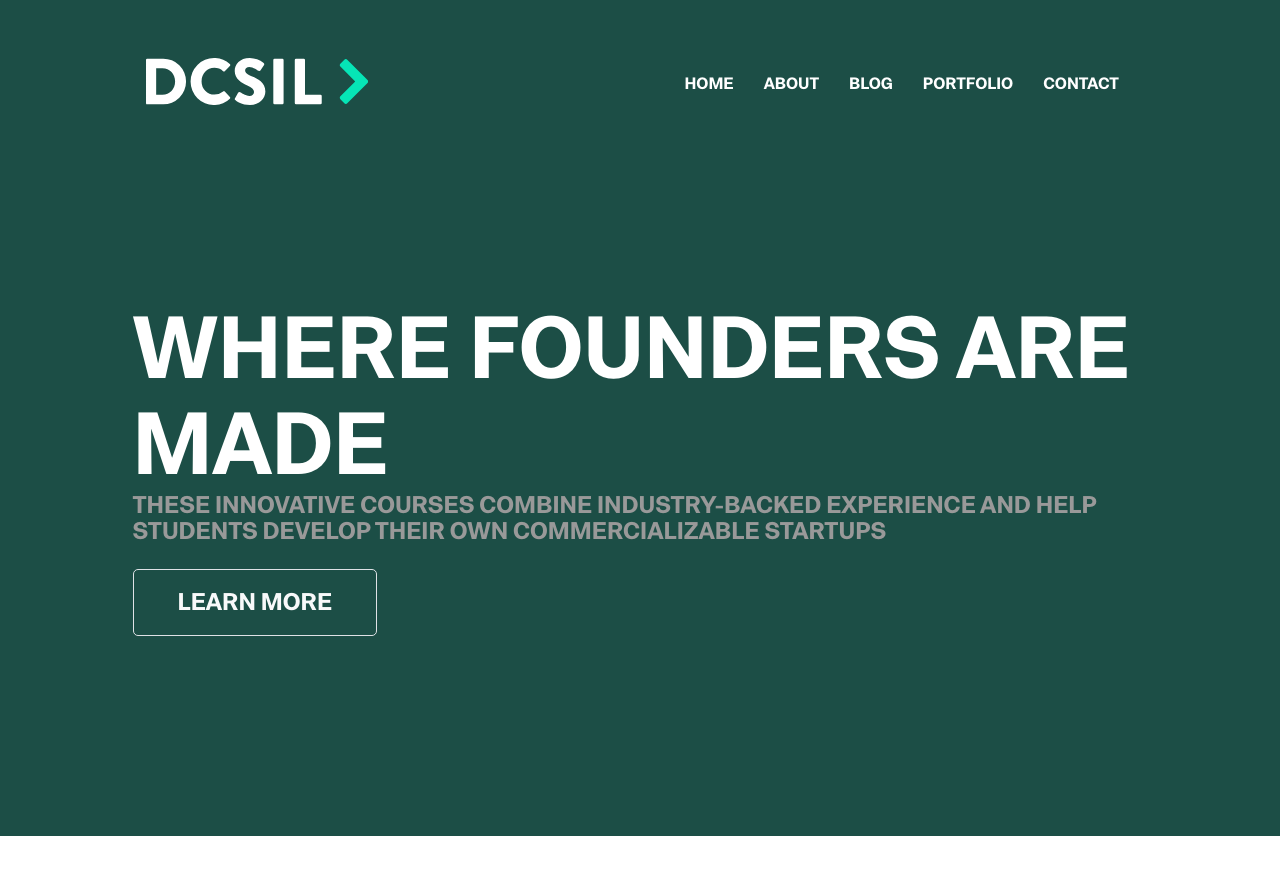
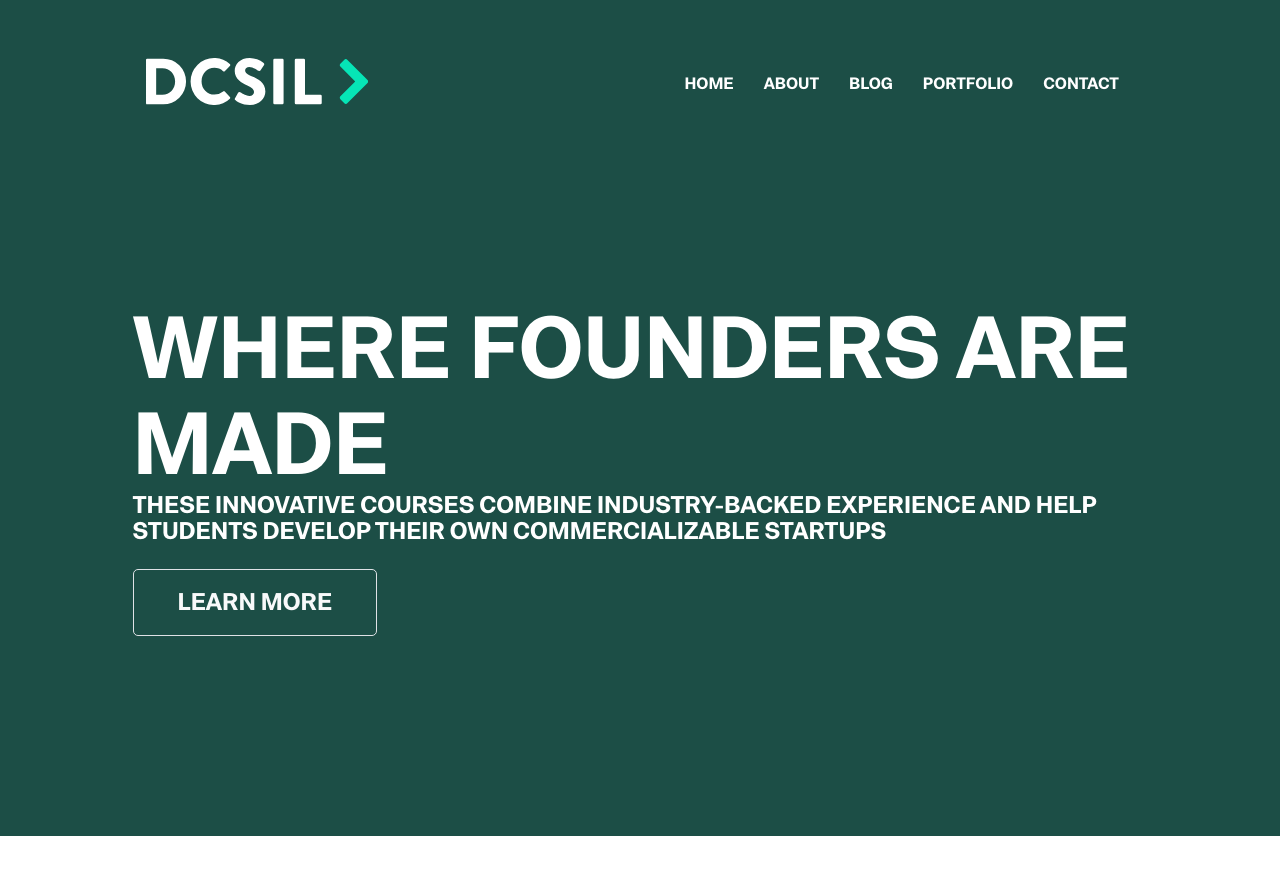
Before and after one commit to dcsil/website, a Jekyll site: the page built from index.html, in a window 1280 px wide and 900 px high. Shown: the top 875 px of the window. Built offline with Jekyll 4.4.1, drawn with Linux system fonts in a browser that asks for light colours.

Commit message:
Update hero-section.html

```diff
--- a/_includes/hero-section.html
+++ b/_includes/hero-section.html
@@ -4,7 +4,7 @@
     <div class="row">
       <div class="col-lg-11 mx-auto">
         <h1 class="text-white font-tertiary mb-0">{{ site.data.settings.hero.hero-title }}</h1>
-        <h4 class="text-light text-uppercase font-tertiary">{{ site.data.settings.hero.hero-subtitle }}</h4>
+        <h4 class="text-white text-uppercase font-tertiary">{{ site.data.settings.hero.hero-subtitle }}</h4>
         <a href="{{ site.data.settings.hero.hero-btn-link }}" class="text-uppercase font-tertiary border btn btn-outline-light mt-3">
            {{ site.data.settings.hero.hero-btn-text }}
         </a>
```
